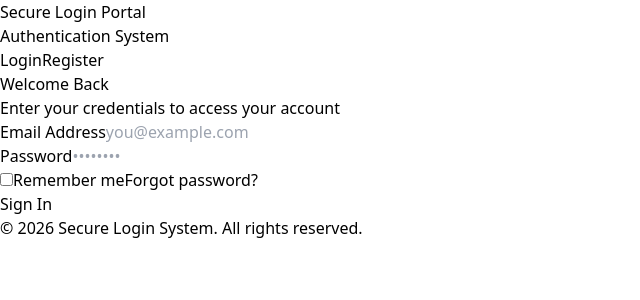
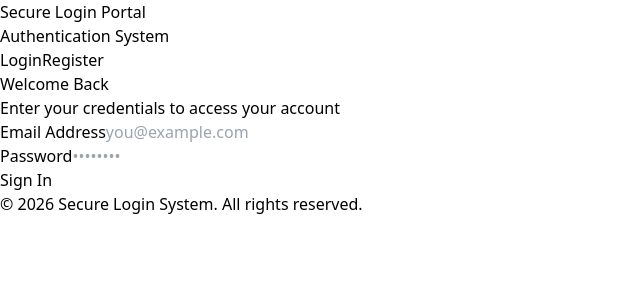
Before and after one commit to selimellieh72/secure-login-assignment, a React app in the folder frontend/: page / in a window 1280 px wide. Shown: the top 300 px of the page, without its empty margins (0-640 px from the left). Built offline with nearby package versions, Linux system fonts and the light colour scheme; no server answers; the HTML template or start-up script is replaced by a standard one.

Commit message:
fix: remove unused remember me and forgot password
Removed unused remember me checkbox and forgot password link from the auth form since they are not implemented.

```diff
--- a/frontend/src/components/AuthForm.tsx
+++ b/frontend/src/components/AuthForm.tsx
@@ -154,15 +154,6 @@ export default function AuthForm() {
               )}
             </div>
 
-            <div className="flex items-center justify-between text-sm">
-              <label className="flex items-center text-gray-600 cursor-pointer">
-                <input type="checkbox" className="mr-2 rounded border-gray-300 text-blue-600 focus:ring-blue-500" />
-                Remember me
-              </label>
-              <a href="#" className="text-blue-600 hover:text-blue-800 font-medium">
-                Forgot password?
-              </a>
-            </div>
 
             {submitError && (
               <p className="text-sm text-red-600">{submitError}</p>
```
